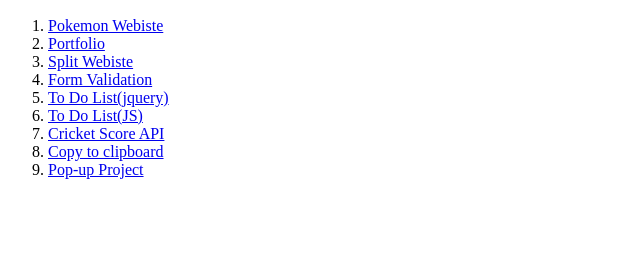
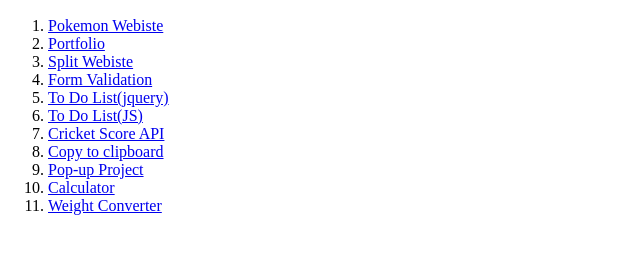
Before and after one commit to shra14600/Assignment, a plain HTML site: page index.html in a window 1280 px wide. Shown: the part 110-364 px from the top of the page, without its empty margins (0-640 px from the left). Drawn offline with Linux system fonts and the light colour scheme.

Commit message:
Update index.html

```diff
--- a/index.html
+++ b/index.html
@@ -37,6 +37,12 @@
         <li>
             <a href="./pop up project/index.html">Pop-up Project</a>
         </li>
+         <li>
+            <a href="./calculator/index.html">Calculator</a>
+        </li>
+        <li>
+            <a href="./weight converter/index.html">Weight Converter</a>
+        </li>
     </ol>
 </body>
 </html>
```
